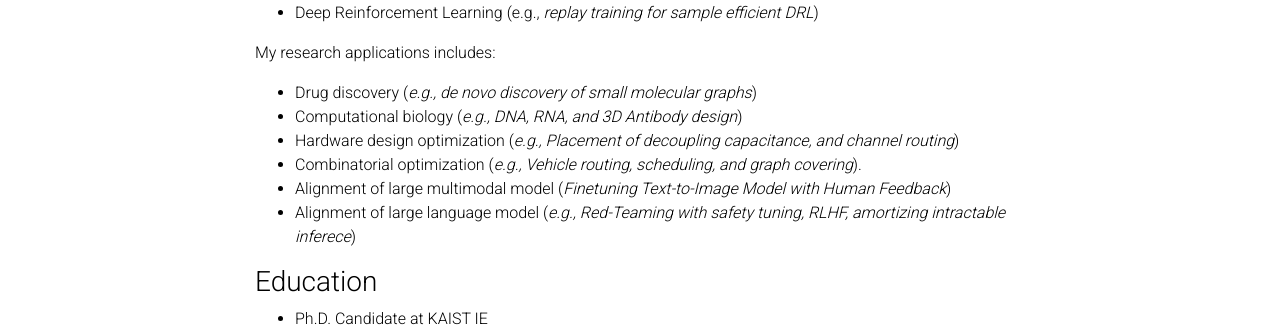
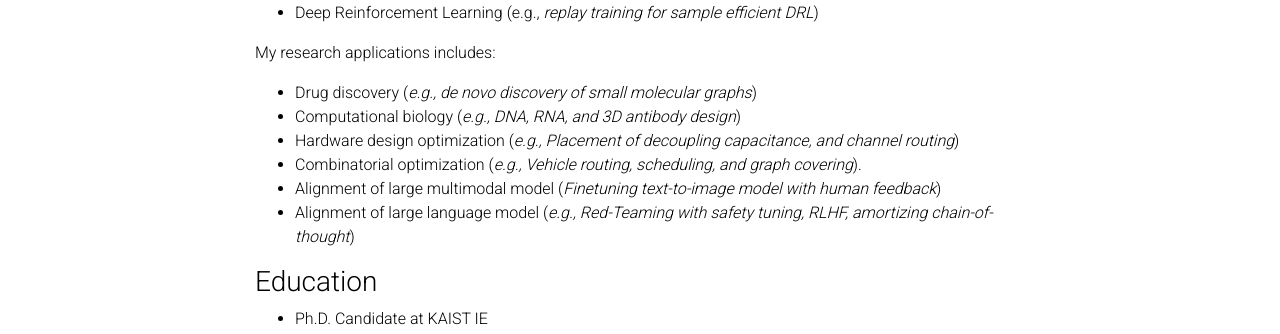
Before and after one commit to minsuukim/minsuukim.github.io, a Jekyll site: the page built from _pages/about.md, in a window 1280 px wide and 900 px high, scrolled down 462 px. Shown: the part 153-487 px from the top of the window. Built offline with Jekyll 4.4.1, drawn with Linux system fonts in a browser that asks for light colours; comment, search, counter and statistics services are not loaded; a style sheet for code colours, icons or effects is not loaded.

Commit message:
Update about.md

```diff
--- a/_pages/about.md
+++ b/_pages/about.md
@@ -32,11 +32,11 @@ I'm interested in following topics of new learning algorithms:
 
 My research applications includes:
 - Drug discovery (*e.g., de novo discovery of small molecular graphs*)
-- Computational biology (*e.g., DNA, RNA, and 3D Antibody design*)
+- Computational biology (*e.g., DNA, RNA, and 3D antibody design*)
 - Hardware design optimization (*e.g., Placement of decoupling capacitance, and channel routing*)
 - Combinatorial optimization (*e.g., Vehicle routing, scheduling, and graph covering*).
-- Alignment of large multimodal model (*Finetuning Text-to-Image Model with Human Feedback*)
-- Alignment of large language model (*e.g., Red-Teaming with safety tuning, RLHF, amortizing intractable inferece*)
+- Alignment of large multimodal model (*Finetuning text-to-image model with human feedback*)
+- Alignment of large language model (*e.g., Red-Teaming with safety tuning, RLHF, amortizing chain-of-thought*)
 
 
 ### Education
```
